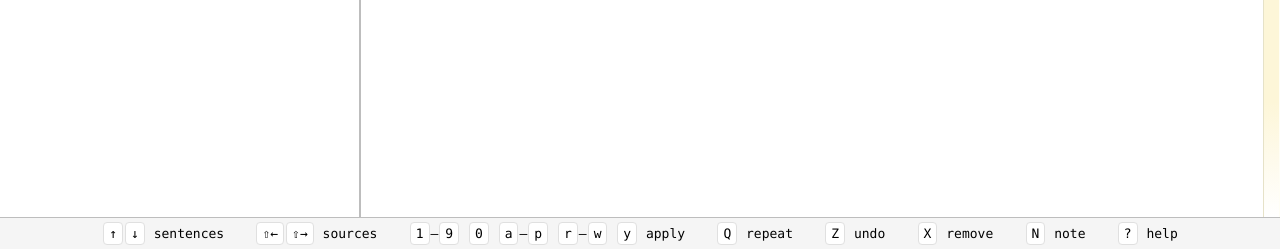
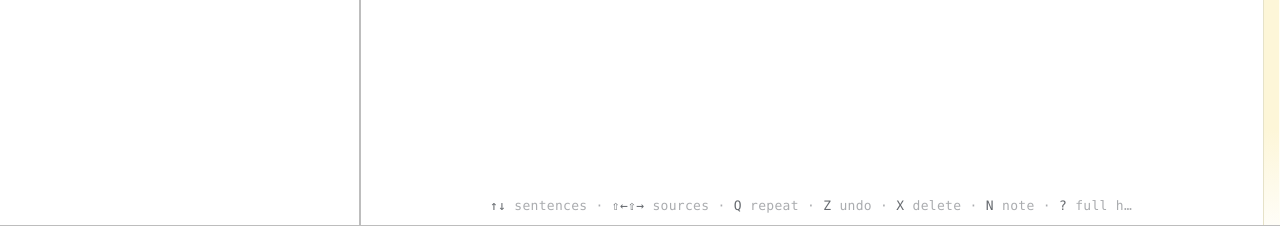
Before and after one commit to januarharianto/annotation-coding-environment, a Python web app: template src/ace/templates/coding.html in a window 1280 px wide. Shown: the part 551-800 px from the top of the page. Run offline with Jinja, Linux system fonts and the light colour scheme; the template is opened without the code that fills it, so the values that code supplies are empty.

Commit message:
feat(ui): replace corner toast with window-footer status bar and permanent hint legend
Redesigns the notification system end-to-end.

Status bar — a body-level #ace-statusbar with two segments:
  - .ace-statusbar-ambient (left): "project · Source N / M · K code(s) · flagged"
    auto-refreshed on htmx:afterSettle, navigate, and flag toggle.
  - .ace-statusbar-event (right): ephemeral 2s fade for "ok", sticky for "err".
    Populated by window._setStatus(text, kind) client-side and by the server
    _oob_status(message, kind) helper via HTMX OOB swap.

Hint legend — a permanent, semi-transparent monospace line at the bottom of
the text panel (.ace-legend). Shows navigation + verbs + ? pointer to the
existing full-help modal. Zero chrome (no borders, no background, pointer-
events: none) so it reads as legend, not UI. Apply-hotkeys remain visible
as keycap badges in the sidebar, so the legend doesn't duplicate them.

Silenced self-evidencing actions: undo (Z), delete-sentence (X), and flag
toggle no longer toast — state change in the text panel IS the feedback.
Screen readers still hear them via the polite #ace-live-region, populated
by a new server-side _oob_announce helper.

Accessibility — a second assertive #ace-live-region-assertive carries
error announcements, since the status bar itself is aria-hidden.

Removed: window.aceToast, #toast container, .toast-msg CSS, the X-ACE-Toast
response-header listener, four response.headers["X-ACE-Toast"] sets, 19
_oob_toast call sites (migrated to _oob_status), and the standalone
#hint-bar element. _oob_status also centralises HTML escaping that was
previously missing at four call sites (latent XSS).

Import and export success feedback routes through _setStatus(ok) gated on
htmx:afterRequest.successful so an OOB error doesn't race a false-positive
confirmation. _flashOriginConfirmation helper remains available for future
always-visible origin controls.

Tests: 295 pass. Added tests/test_status_helpers.py for JS source checks.
Updated assertions in tests/test_coding_routes.py (X-ACE-Toast removed,
ace-legend replaces hint-bar, negative assertions added for self-evidencing
actions + _oob_status OOB target).

Cross-engine verified in Chromium, Firefox, and WebKit via Playwright MCP.

```diff
--- a/src/ace/static/css/ace.css
+++ b/src/ace/static/css/ace.css
@@ -91,31 +91,55 @@ body {
   }
 }
 
-/* Toast container */
-#toast {
+/* Window-footer status bar — ambient state (left) + ephemeral event (right) */
+#ace-statusbar {
   position: fixed;
-  bottom: var(--ace-space-4);
-  right: var(--ace-space-4);
-  z-index: 9999;
+  left: 0;
+  right: 0;
+  bottom: 0;
+  height: 24px;
+  padding: 0 var(--ace-space-4);
   display: flex;
-  flex-direction: column;
-  gap: var(--ace-space-2);
+  align-items: center;
+  justify-content: space-between;
+  gap: var(--ace-space-4);
+  border-top: 1px solid var(--ace-border);
+  background: var(--ace-bg);
+  font-size: var(--ace-font-size-2xs);
+  color: var(--ace-text-muted);
+  letter-spacing: 0.2px;
+  z-index: 50;
   pointer-events: none;
 }
 
-#toast .toast-msg {
-  padding: var(--ace-space-3) var(--ace-space-4);
-  border: 1px solid var(--ace-border);
-  background: var(--ace-bg);
-  color: var(--ace-text);
-  font-size: var(--ace-font-size-base);
-  pointer-events: auto;
-  opacity: 1;
-  transition: opacity var(--ace-transition);
+.ace-statusbar-ambient,
+.ace-statusbar-event {
+  white-space: nowrap;
+  overflow: hidden;
+  text-overflow: ellipsis;
 }
 
-#toast .toast-msg.fade-out {
+.ace-statusbar-event {
+  transition: opacity var(--ace-transition);
+  opacity: 1;
+}
+
+.ace-statusbar-event:empty {
   opacity: 0;
+}
+
+.ace-statusbar-event--ok {
+  color: #2f6b3f;
+}
+
+.ace-statusbar-event--err {
+  color: #a8332e;
+}
+
+/* Inline origin confirmation — import/export buttons flip briefly on success */
+.ace-origin-flash.ace-origin-flash {
+  color: #2f6b3f;
+  transition: color var(--ace-transition);
 }
 
 /* Buttons */
--- a/src/ace/static/css/coding.css
+++ b/src/ace/static/css/coding.css
@@ -417,6 +417,13 @@
   outline: none;
   line-height: 2;
   font-size: var(--ace-font-size-base);
+  display: flex;
+  flex-direction: column;
+}
+
+/* Push the legend (last child) to the bottom when content doesn't fill the panel */
+.ace-text-panel > .ace-legend {
+  margin-top: auto;
 }
 
 .ace-text-empty {
@@ -502,7 +509,7 @@ rect.ace-flash {
 
 .ace-code-bar {
   position: sticky;
-  bottom: 0;
+  bottom: 48px;
   margin-top: var(--ace-space-4);
   padding: var(--ace-space-2) var(--ace-space-8);
   display: flex;
@@ -531,28 +538,27 @@ rect.ace-flash {
   background: rgba(0, 0, 0, 0.06);
 }
 
-/* ---- Bottom hint bar ---- */
+/* ---- Permanent keyboard-shortcut legend (bottom of text panel) ---- */
 
-.ace-hint-bar {
-  padding: var(--ace-space-1) var(--ace-space-4);
+.ace-legend {
+  position: sticky;
+  bottom: 24px;
+  padding: 4px var(--ace-space-8) 6px;
+  text-align: center;
+  font-family: var(--ace-font-mono);
   font-size: var(--ace-font-size-2xs);
-  color: var(--ace-text-muted);
-  text-align: center;
-  background: var(--ace-bg-muted);
-  border-top: 1px solid var(--ace-border);
-  flex-shrink: 0;
-  font-family: var(--ace-font-mono);
+  color: rgba(43, 48, 56, 0.40);
+  letter-spacing: 0.3px;
+  white-space: nowrap;
+  overflow: hidden;
+  text-overflow: ellipsis;
+  pointer-events: none;
+  user-select: none;
+  z-index: 1;
 }
 
-.ace-hint-bar kbd {
-  display: inline-block;
-  padding: 1px 5px;
-  font-size: var(--ace-font-size-2xs);
-  border: 1px solid var(--ace-border-light);
-  border-radius: var(--ace-radius);
-  background: var(--ace-bg);
-  font-family: inherit;
-  margin: 0 1px;
+.ace-legend .k {
+  color: rgba(43, 48, 56, 0.72);
 }
 
 /* ---- Source grid overlay ---- */
--- a/src/ace/static/js/bridge.js
+++ b/src/ace/static/js/bridge.js
@@ -2,7 +2,6 @@
  * ACE Bridge — client-side utilities for the coding page.
  *
  * Sections:
- *  1. Toast notifications
  *  2. Sentence navigation (↑/↓ focus)
  *  3. Group collapse / expand
  *  4. Keymap (dynamic keycap assignment)
@@ -25,29 +24,6 @@
 (function () {
   "use strict";
 
-  /* ================================================================
-   * 1. Toast notifications
-   * ================================================================ */
-
-  window.aceToast = function (message, duration) {
-    duration = duration || 3000;
-    const container = document.getElementById("toast");
-    if (!container) return;
-    let el = document.createElement("div");
-    el.className = "toast-msg";
-    el.textContent = message;
-    container.appendChild(el);
-    setTimeout(function () {
-      el.classList.add("fade-out");
-      el.addEventListener("transitionend", function () { el.remove(); });
-    }, duration);
-  };
-
-  document.addEventListener("htmx:afterRequest", function (e) {
-    const msg = e.detail.xhr && e.detail.xhr.getResponseHeader("X-ACE-Toast");
-    if (msg) window.aceToast(msg);
-  });
-
   function _escapeHtml(str) {
     const div = document.createElement("div");
     div.textContent = str;
@@ -492,6 +468,7 @@
     }
     window.__aceCurrentIndex = index;
     window.__aceFocusIndex = -1;
+    _setAmbient();
     window.location.href = `/code?index=${index}`;
   };
 
@@ -1063,7 +1040,7 @@
       headers: { "Content-Type": "application/x-www-form-urlencoded" },
       body: body,
     }).then(function (r) {
-      if (!r.ok) { window.aceToast("Action failed"); return Promise.reject(); }
+      if (!r.ok) { window._setStatus("Action failed", "err"); return Promise.reject(); }
       _refreshSidebar();
     });
   }
@@ -2035,13 +2012,94 @@
    * 17. Sidebar keyboard navigation (ARIA treeview)
    * ================================================================ */
 
-  /** Push a message to the aria-live region for screen readers. */
-  function _announce(message) {
-    const region = document.getElementById("ace-live-region");
+  /** Push a message to a live region. Polite by default; assertive=true for errors. */
+  function _announce(message, assertive) {
+    const id = assertive ? "ace-live-region-assertive" : "ace-live-region";
+    const region = document.getElementById(id);
     if (!region) return;
     region.textContent = message;
     setTimeout(function () { region.textContent = ""; }, 3000);
   }
+
+  // ---- Status bar helpers ----
+  let _statusEventClearTimer = null;
+
+  /** Update the ambient left segment from current DOM state. */
+  function _setAmbient() {
+    const el = document.querySelector(".ace-statusbar-ambient");
+    if (!el) return;
+    const parts = [];
+    const projName = document.documentElement.dataset.aceProjectName;
+    if (projName) parts.push(projName);
+    const idx = window.__aceCurrentIndex;
+    const total = window.__aceTotalSources;
+    if (Number.isFinite(idx) && Number.isFinite(total) && total > 0) {
+      parts.push("Source " + (idx + 1) + " / " + total);
+    }
+    const codeChips = document.querySelectorAll(".ace-code-bar .ace-code-chip");
+    if (codeChips.length) {
+      parts.push(codeChips.length + (codeChips.length === 1 ? " code" : " codes"));
+    }
+    const flagBtn = document.getElementById("nav-flag-btn");
+    if (flagBtn && flagBtn.classList.contains("ace-flag-btn--active")) {
+      parts.push("flagged");
+    }
+    el.textContent = parts.join(" · ");
+  }
+
+  /**
+   * Show an ephemeral or sticky message in the status bar event segment.
+   *   kind="ok": text for ~2 s then fades (via empty-state CSS + timer clears text).
+   *   kind="err": sticky until the next _setStatus() call.
+   * Mirrors to the ARIA live region (assertive when kind="err").
+   */
+  function _setStatus(text, kind) {
+    kind = kind || "ok";
+    const el = document.querySelector(".ace-statusbar-event");
+    if (!el) return;
+    if (_statusEventClearTimer) {
+      clearTimeout(_statusEventClearTimer);
+      _statusEventClearTimer = null;
+    }
+    el.textContent = text || "";
+    el.classList.remove("ace-statusbar-event--ok", "ace-statusbar-event--err");
+    if (text) el.classList.add("ace-statusbar-event--" + kind);
+    if (text) _announce(text, kind === "err");
+    if (kind === "ok" && text) {
+      _statusEventClearTimer = setTimeout(function () {
+        el.textContent = "";
+        el.classList.remove("ace-statusbar-event--ok");
+      }, 2000);
+    }
+  }
+
+  window._setStatus = _setStatus;
+  window._setAmbient = _setAmbient;
+
+  /**
+   * Briefly swap a control's label to a confirmation, then revert.
+   * Used for import/export success feedback — no toast, no status-bar entry.
+   * Safe to call repeatedly on the same element; the prior revert timer is
+   * cancelled so the label always returns to the cached original.
+   */
+  function _flashOriginConfirmation(elementId, text, revertMs) {
+    const el = document.getElementById(elementId);
+    if (!el) return;
+    revertMs = revertMs || 1500;
+    if (!el.dataset.aceOriginalLabel) {
+      el.dataset.aceOriginalLabel = el.textContent;
+    }
+    el.textContent = text;
+    el.classList.add("ace-origin-flash");
+    if (el._aceFlashTimer) clearTimeout(el._aceFlashTimer);
+    el._aceFlashTimer = setTimeout(function () {
+      el.textContent = el.dataset.aceOriginalLabel;
+      delete el.dataset.aceOriginalLabel;
+      el.classList.remove("ace-origin-flash");
+      el._aceFlashTimer = null;
+    }, revertMs);
+  }
+  window._flashOriginConfirmation = _flashOriginConfirmation;
 
   // --- Zone cycling (Tab / Shift+Tab / Escape / /) ---
 
@@ -2503,6 +2561,7 @@
     if (e.target.closest("#codebook-export-btn")) {
       if (dropdown) dropdown.style.display = "none";
       window.location.href = "/api/codes/export";
+      window._setStatus("Exported", "ok");
       return;
     }
 
@@ -2510,6 +2569,7 @@
     if (e.target.closest("#export-annotations-btn")) {
       if (dropdown) dropdown.style.display = "none";
       window.location.href = "/api/export/annotations";
+      window._setStatus("Exported", "ok");
       return;
     }
 
@@ -2517,6 +2577,7 @@
     if (e.target.closest("#export-notes-btn")) {
       if (dropdown) dropdown.style.display = "none";
       window.location.href = "/api/export/notes";
+      window._setStatus("Exported", "ok");
       return;
     }
 
@@ -2557,7 +2618,7 @@
       document.exitFullscreen();
     } else {
       document.documentElement.requestFullscreen().catch(function (err) {
-        window.aceToast(`Fullscreen failed: ${err.message}`);
+        window._setStatus(`Fullscreen failed: ${err.message}`, "err");
       });
     }
   }
@@ -2582,6 +2643,31 @@
     const currentIndex = btn.getAttribute("data-current-index") || window.__aceCurrentIndex;
     const dialog = btn.closest("dialog");
     if (dialog) dialog.close();
+
+    let importCount = 0;
+    try {
+      const parsed = JSON.parse(codesJson);
+      if (Array.isArray(parsed)) importCount = parsed.length;
+    } catch (_) { /* ignore — fall back to no count */ }
+    const successLabel = importCount > 0
+      ? "Imported " + importCount + " code" + (importCount === 1 ? "" : "s")
+      : "Imported";
+
+    // One-time afterRequest listener — fires the success message only when the
+    // import request actually succeeded. _oob_status returns HTTP 200 with an
+    // OOB error fragment that overwrites the status bar, so we additionally
+    // skip when the response body contains the err-status marker.
+    const onAfter = function (evt) {
+      if (!evt.detail) return;
+      const xhr = evt.detail.xhr;
+      if (!xhr || !xhr.responseURL || !xhr.responseURL.endsWith("/api/codes/import")) return;
+      document.removeEventListener("htmx:afterRequest", onAfter);
+      if (!evt.detail.successful) return;
+      const body = xhr.responseText || "";
+      if (body.indexOf("ace-statusbar-event--err") !== -1) return;
+      window._setStatus(successLabel, "ok");
+    };
+    document.addEventListener("htmx:afterRequest", onAfter);
 
     htmx.ajax("POST", "/api/codes/import", {
       values: { codes_json: codesJson, current_index: currentIndex },
@@ -2650,6 +2736,7 @@
     _updateKeycaps();
     _initSortable();
     _paintSvg();
+    _setAmbient();
 
     // Set initial roving tabindex — first treeitem gets tabindex="0"
     const items = _getTreeItems();
@@ -2663,6 +2750,11 @@
       _focusSentence(0);
     }
     _focusTextPanel();
+  });
+
+  // Keep ambient status bar in sync after every HTMX swap.
+  document.addEventListener("htmx:afterSettle", function () {
+    _setAmbient();
   });
 
   /* ================================================================
--- a/src/ace/templates/base.html
+++ b/src/ace/templates/base.html
@@ -10,7 +10,10 @@
 </head>
 <body>
   {% block content %}{% endblock %}
-  <div id="toast"></div>
+  <div id="ace-statusbar" aria-hidden="true">
+    <span class="ace-statusbar-ambient" id="ace-statusbar-ambient"></span>
+    <span class="ace-statusbar-event" id="ace-statusbar-event"></span>
+  </div>
   <script src="/static/js/htmx.min.js"></script>
   <script src="/static/js/bridge.js"></script>
   {% block scripts %}{% endblock %}
--- a/src/ace/templates/coding.html
+++ b/src/ace/templates/coding.html
@@ -3,6 +3,9 @@
 {% block title %}Code — {{ project_name }} — ACE{% endblock %}
 
 {% block head %}
+<script>
+  document.documentElement.dataset.aceProjectName = {{ project_file_stem|tojson }};
+</script>
 <script>
   // Resume at last viewed source if returning without explicit index
   if (!window.location.search.includes("index=")) {
@@ -135,6 +138,7 @@ rect.ace-flash-{{ code["id"] }} {
         {% endif %}
       </div>
       <div aria-live="polite" class="ace-sr-only" id="ace-live-region"></div>
+      <div role="alert" aria-live="assertive" class="ace-sr-only" id="ace-live-region-assertive"></div>
     </aside>
     {% endblock %}
 
@@ -197,6 +201,7 @@ rect.ace-flash-{{ code["id"] }} {
           {% for code in margin_codes %}{% if not loop.first %}<span class="ace-code-sep"> · </span>{% endif %}<span class="ace-code-chip" data-code-id="{{ code['code_id'] }}" data-colour="{{ code['colour'] }}" style="color: {{ code['colour'] }};">{{ code['code_name'] }}</span>{% endfor %}
         </div>
         {% endif %}
+        <div class="ace-legend" aria-hidden="true"><span class="k">&uarr;&darr;</span> sentences &middot; <span class="k">&#8679;&larr;&#8679;&rarr;</span> sources &middot; <span class="k">Q</span> repeat &middot; <span class="k">Z</span> undo &middot; <span class="k">X</span> delete &middot; <span class="k">N</span> note &middot; <span class="k">?</span> full help</div>
       </main>
       {% endblock %}
 
@@ -232,20 +237,6 @@ rect.ace-flash-{{ code["id"] }} {
     </div>
 
   </div>
-
-  {# Bottom hint bar #}
-  {% block hint_bar %}
-  <div id="hint-bar" class="ace-hint-bar">
-    <kbd>&uarr;</kbd><kbd>&darr;</kbd> sentences &nbsp;&nbsp;
-    <kbd>⇧&larr;</kbd><kbd>⇧&rarr;</kbd> sources &nbsp;&nbsp;
-    <kbd>1</kbd>–<kbd>9</kbd> <kbd>0</kbd> <kbd>a</kbd>–<kbd>p</kbd> <kbd>r</kbd>–<kbd>w</kbd> <kbd>y</kbd> apply &nbsp;&nbsp;
-    <kbd>Q</kbd> repeat &nbsp;&nbsp;
-    <kbd>Z</kbd> undo &nbsp;&nbsp;
-    <kbd>X</kbd> remove &nbsp;&nbsp;
-    <kbd>N</kbd> note &nbsp;&nbsp;
-    <kbd>?</kbd> help
-  </div>
-  {% endblock %}
 
   {# Source grid overlay (hidden) #}
   {% block source_grid %}
```
Also changed, not shown: src/ace/routes/api.py (+61 -44 lines), src/ace/routes/pages.py (+9 -2 lines), tests/test_app.py (+0 -1 lines), tests/test_coding_routes.py (+44 -4 lines), tests/test_status_helpers.py (added, +20 -0 lines).
